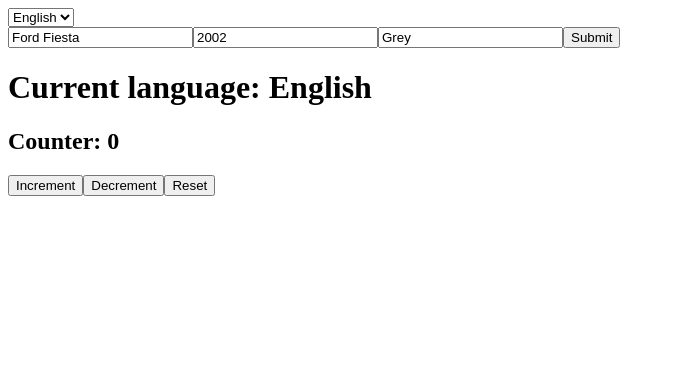
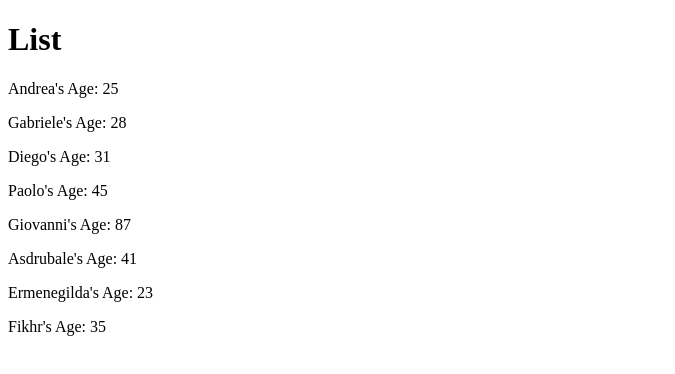
Before and after one commit to mFerlito/react-exercises, a React (Create React App) app: page / in a window 1280 px wide. Shown: the top 374 px of the page, without its empty margins (0-675 px from the left). Built offline with nearby package versions, Linux system fonts and the light colour scheme.

Commit message:
useMemo done

```diff
--- a/src/App.js
+++ b/src/App.js
@@ -1,33 +1,31 @@
-import React, { useState }  from 'react'
-import { DisplayLanguage } from "./components/DisplayLanguage";
-import { LanguageContext } from "./components/LanguageContext";
-import {CarSelector} from "./components/CarSelector"
-import { UseCounter } from "./components/UseCounter";
+import React from "react";
+
+import { FilteredList } from "./components/FilteredList";
+
+const LIST = [
+    { name: 'Andrea', id: 1, age: 25 },
+    { name: 'Gabriele', id: 2, age: 28 },
+    { name: 'Diego', id: 3, age: 31},
+    { name: 'Paolo', id: 4, age: 45 },
+    { name: 'Franco', id: 5, age: 12 },
+    { name: 'Giovanni', id: 6, age: 87 },
+    { name: 'Asdrubale', id: 7, age: 41 },
+    { name: 'Ermenegilda', id: 8, age: 23 },
+    { name: 'Fikhr', id: 9, age: 35 },
+    { name: 'Ahmed', id: 10, age: 12 },
+  ];
 
 
 
 
 export function App() {
-    const [language, setLanguage] = useState('en')
-
-    function handleSelectLanguage(event) {
-        setLanguage(event.target.value)
-    }
 
 
 
 
     return (
-        <div className="mainContainer">
-            <select value={language} onChange={handleSelectLanguage}>
-                <option value='en'>English</option>
-                <option value='it'>Italiano</option>
-            </select>
-            <LanguageContext.Provider value={language}>
-                <CarSelector initialData={{ defaultModel: "Ford Fiesta", defaultYear: 2002, defaultColor: "Grey" }} />
-                <DisplayLanguage />
-            </LanguageContext.Provider>
-            <UseCounter/>
+        <div>
+            <FilteredList list={LIST}/>
         </div>
     )
 
--- /dev/null
+++ b/src/components/FilteredList.jsx
@@ -0,0 +1,21 @@
+import { useMemo } from "react"
+
+export function FilteredList({ list }) {
+    const filteredListArray = useMemo(() => {
+        return list.filter((person) => person.age > 18)
+    }, [list])
+
+    return (
+        <div>
+            <h1>List</h1>
+            <div >
+                {filteredListArray.map((person) => (
+                    <div key={person.name + ` ` + person.id}>
+                        <p>{person.name+`'s `} Age: {person.age}</p>
+
+                    </div>
+                ))}
+            </div>
+        </div>
+    )
+}
```
